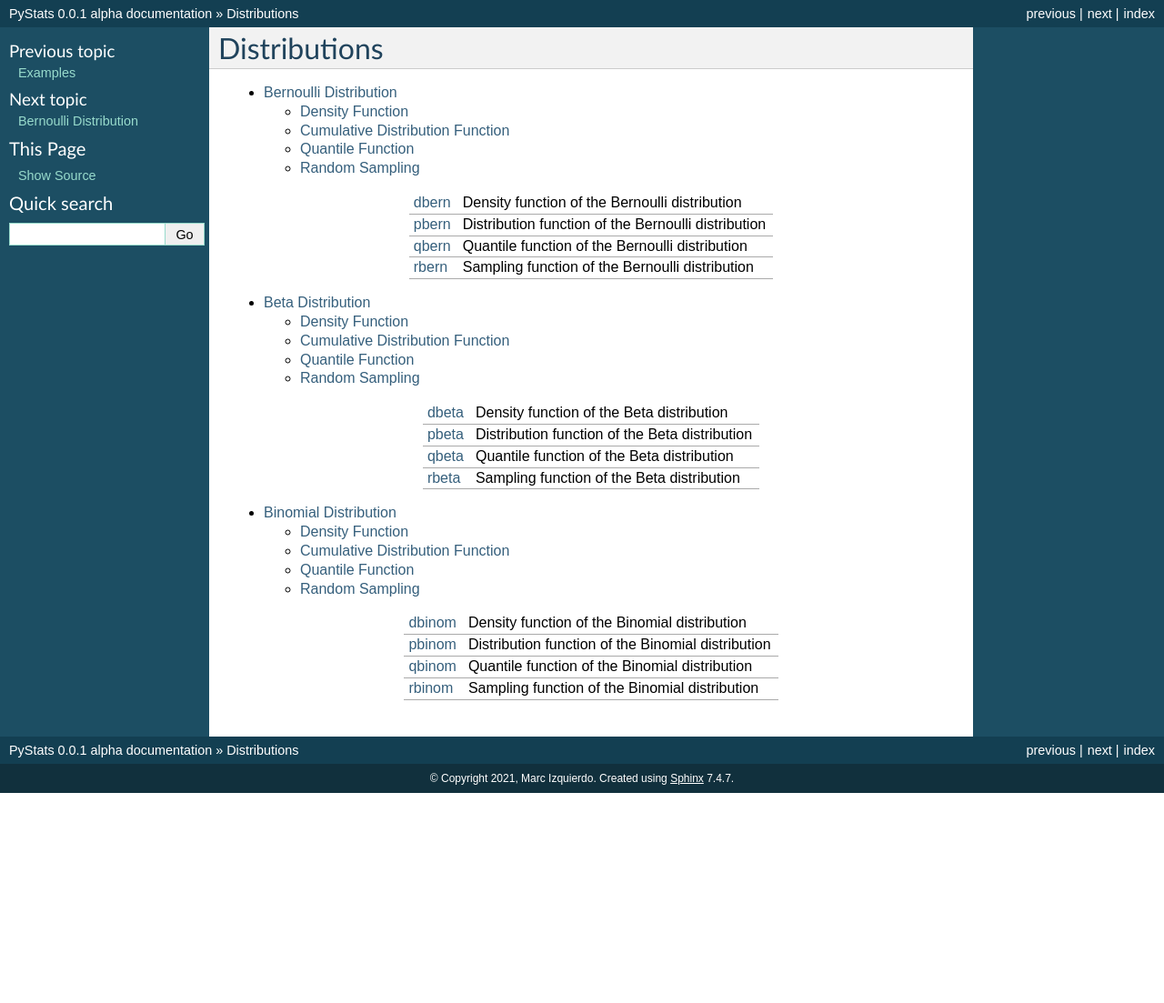
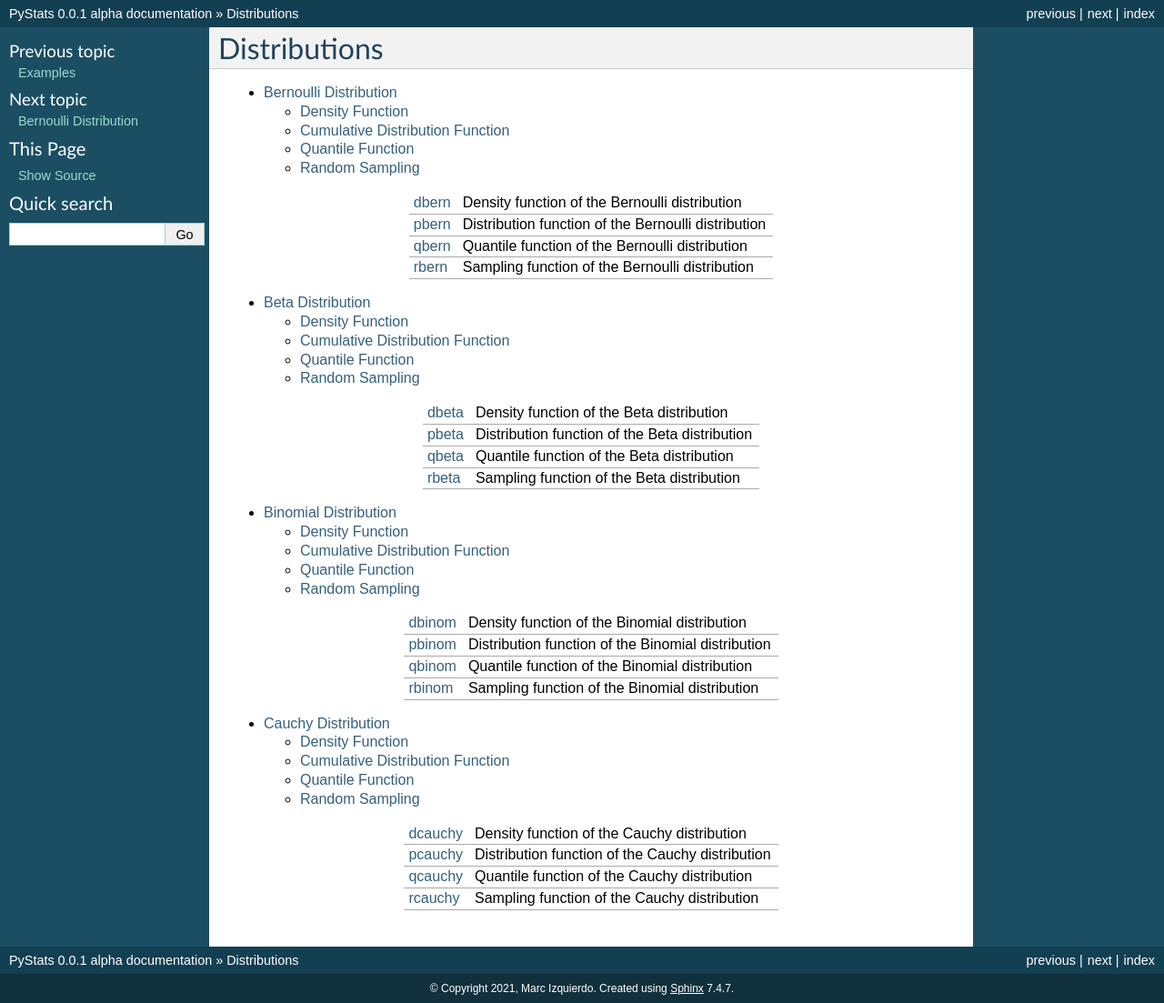
Before and after one commit to marcizhu/PyStats, a Sphinx documentation site: the page built from docs/source/api/index.rst, in a window 1280 px wide. Shown: the whole page at 91% size. Built offline with Sphinx 7.4.7, drawn with Linux system fonts in a browser that asks for light colours; before the commit the page ends 900 px from its top, so only the background shows below that.

Commit message:
Added docs for Cauchy distribution

```diff
--- a/docs/source/api/index.rst
+++ b/docs/source/api/index.rst
@@ -73,3 +73,18 @@ Distributions
 +----------------------------------------+--------------------------------------------------------------+
 | :ref:`rbinom <rbinom-func-ref1>`       | Sampling function of the Binomial distribution               |
 +----------------------------------------+--------------------------------------------------------------+
+
+.. toctree::
+   :maxdepth: 2
+
+   Cauchy
+
++----------------------------------------+--------------------------------------------------------------+
+| :ref:`dcauchy <dcauchy-func-ref1>`     | Density function of the Cauchy distribution                  |
++----------------------------------------+--------------------------------------------------------------+
+| :ref:`pcauchy <pcauchy-func-ref1>`     | Distribution function of the Cauchy distribution             |
++----------------------------------------+--------------------------------------------------------------+
+| :ref:`qcauchy <qcauchy-func-ref1>`     | Quantile function of the Cauchy distribution                 |
++----------------------------------------+--------------------------------------------------------------+
+| :ref:`rcauchy <rcauchy-func-ref1>`     | Sampling function of the Cauchy distribution                 |
++----------------------------------------+--------------------------------------------------------------+
```
Also changed, not shown: docs/source/api/Cauchy.rst (added, +106 -0 lines).
